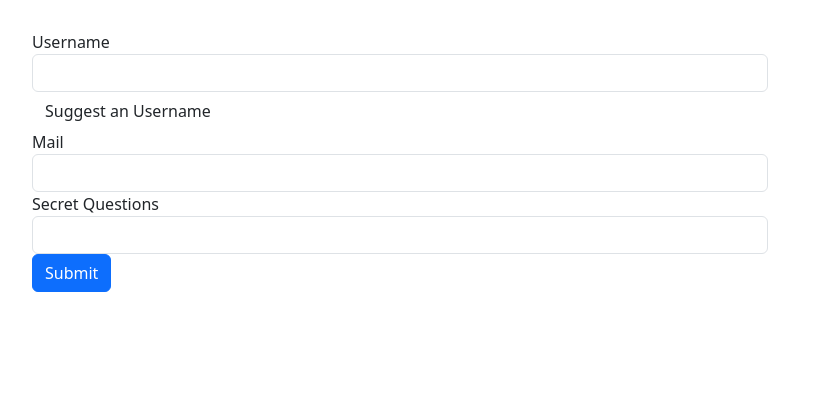
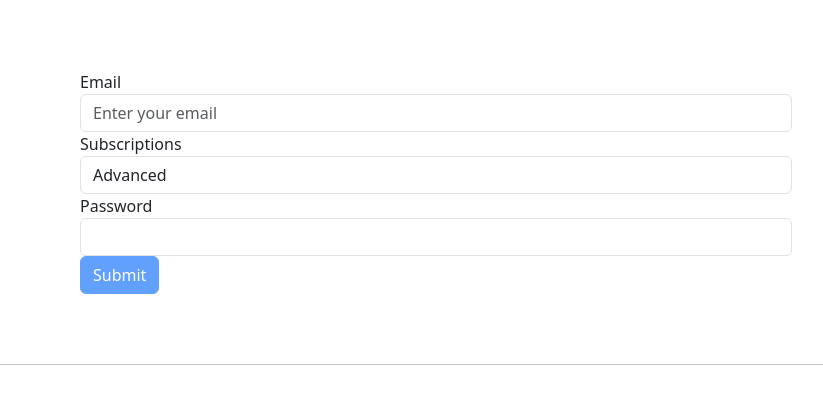
Before and after one commit to komal-abjima/Angular-practice, an Angular app: page / in a window 1280 px wide. Shown: the top 404 px of the page, without its empty margins (50-873 px from the left). Built offline with nearby package versions, Linux system fonts and the light colour scheme.

Commit message:
initial-commit(31-01-24)

```diff
--- a/src/app/app.component.css
+++ b/src/app/app.component.css
@@ -1,3 +1,6 @@
 .container {
   margin-top: 30px;
 }
+input.ng-invalid.ng-touched{
+  border: 1px solid red;
+}
--- a/src/app/app.component.html
+++ b/src/app/app.component.html
@@ -1,38 +1,75 @@
-<div class="container">
+<!-- assignmnet component -->
+<app-form></app-form>
+
+<!-- practice component -->
+<!-- <div class="container">
   <div class="row">
     <div class="col-xs-12 col-sm-10 col-md-8 col-sm-offset-1 col-md-offset-2">
       <form (ngSubmit)="onSubmit()" #TDForm="ngForm">
-        <div id="user-data">
+        <div id="user-data" ngModelGroup="userData"
+        #userData="ngModelGroup">
           <div class="form-group">
             <label for="username">Username</label>
             <input type="text"
             id="username"
             class="form-control"
             ngModel
-            name="username">
+            name="username"
+            required>
           </div>
-          <button class="btn btn-default" type="button">Suggest an Username</button>
+          <button class="btn btn-default"
+          type="button"
+          (click)="suggestUserName()">Suggest an Username</button>
           <div class="form-group">
             <label for="email">Mail</label>
             <input type="email"
             id="email"
             class="form-control"
             ngModel
-            name="email">
+            name="email"
+            required
+            email
+            #email="ngModel">
+            <span style="color: red;" *ngIf="!email.valid && email.touched">Please enter a valid email address.</span>
           </div>
         </div>
+        <p *ngIf="!userData.valid && userData.touched">User Data is invalid.</p>
         <div class="form-group">
           <label for="secret">Secret Questions</label>
           <select id="secret"
           class="form-control"
-          ngModel
+          [ngModel]="defaultQuestion"
           name="secret">
             <option value="pet">Your first Pet?</option>
             <option value="teacher">Your first teacher?</option>
           </select>
         </div>
-        <button class="btn btn-primary" type="submit">Submit</button>
+          <div class="form-group">
+            <textarea name="questionAnswer" rows="3" class="form-control" [(ngModel)]="answer"></textarea>
+          </div>
+          <p>Your Answer is: {{answer}}</p>
+          <div class="radio" *ngFor="let gender of genders">
+            <label for="">
+              <input type="radio" name="gender" ngModel [value]="gender">
+              {{gender}}
+            </label>
+
+          </div>
+        <button class="btn btn-primary" [disabled]="!TDForm.valid" type="submit">Submit</button>
       </form>
     </div>
   </div>
 </div>
+<hr>
+<div class="container">
+<div class="row" *ngIf="submittedForm">
+  <div class="col-xs-12">
+    <h3>Your Data</h3>
+    <p>Username: {{user.username}} </p>
+    <p>Email: {{user.email}}</p>
+    <p>Secret Question: Your First {{user.secret}} is?</p>
+    <p>Your Answer: {{user.answer}}</p>
+    <p>Gender: {{user.gender}}</p>
+  </div>
+</div>
+</div> -->
--- a/src/app/app.component.ts
+++ b/src/app/app.component.ts
@@ -8,14 +8,53 @@ import { NgForm } from '@angular/forms';
 })
 export class AppComponent {
 
-  @ViewChild('TDForm') form: NgForm;
+  @ViewChild('TDForm') Signupform: NgForm;
+  defaultQuestion = 'teacher';
+  answer = '';
+  genders = ['male', 'female'];
+  submittedForm = false;
+  user = {
+    username: '',
+    email: '',
+    secret: '',
+    answer: '',
+    gender: ''
+  }
 
   suggestUserName() {
     const suggestedName = 'Superuser';
+    // it overwrite all the form values
+    // this.Signupform.setValue({
+    //   userData: {
+    //     username: suggestedName,
+    //     email: ''
+    //   },
+    //   secret: 'pet',
+    //   questionAnswer: '',
+    //   gender: 'female'
+    // });
+
+    // it overwrite only a particular form value not all
+    this.Signupform.form.patchValue({
+      userData: {
+        username: suggestedName
+      }
+
+
+
+    })
   }
   onSubmit(){
     // onSubmit(form:ngForm) {
-    console.log('form submitted..')
-    console.log(this.form);
+    // console.log('form submitted..')
+    // console.log(this.Signupform);
+    this.submittedForm = true;
+    this.user.username = this.Signupform.value.userData.username;
+    this.user.email = this.Signupform.value.userData.email;
+    this.user.secret = this.Signupform.value.secret;
+    this.user.answer = this.Signupform.value.questionAnswer;
+    this.user.gender = this.Signupform.value.gender;
+
+    this.Signupform.reset();
   }
 }
--- a/src/app/app.module.ts
+++ b/src/app/app.module.ts
@@ -4,10 +4,12 @@ import { FormsModule } from '@angular/forms';
 
 
 import { AppComponent } from './app.component';
+import { FormComponent } from './assignment/form/form.component';
 
 @NgModule({
   declarations: [
-    AppComponent
+    AppComponent,
+    FormComponent
   ],
   imports: [
     BrowserModule,
--- /dev/null
+++ b/src/app/assignment/form/form.component.css
@@ -0,0 +1,4 @@
+.container{
+    padding: 20px 30px;
+    margin: 50px 100px;
+}
--- /dev/null
+++ b/src/app/assignment/form/form.component.html
@@ -0,0 +1,67 @@
+<div class="container">
+    <div class="row">
+        <div class="col-xs-12 col-sm-10 col-md-8 col-sm-offset-1 col-md-offset-2">
+            <form (ngSubmit)="onSubmit()" #assignForm="ngForm">
+                <div id="user-data" ngModelGroup="userData"
+                #userData="ngModelGroup">
+                <div class="form-group">
+                    <label for="email">Email</label>
+                    <input type="email"
+                    class="form-control"
+                    name="email"
+                    placeholder="Enter your email"
+                    required
+                    #email="ngModel"
+                    ngModel>
+                    <span class="text-danger" *ngIf="!email.valid && email.touched">Please enter a valid email address.</span>
+                  </div>
+
+                  <div class="form-group">
+                    <label for="subscriptions">Subscriptions</label>
+                    <select id="subscription"
+                    class="form-control"
+                    [ngModel]="defaultSubscription"
+                     name="subscription"
+                     required
+
+                    >
+                      <option value="basic">Basic</option>
+                      <option value="advanced">Advanced</option>
+                      <option value="pro">Pro</option>
+                    </select>
+
+
+
+                  </div>
+
+
+                  <div class="form-group">
+                    <label>Password</label>
+                    <input type="password" class="form-control" name="password"
+                        #password="ngModel" required ngModel>
+                    <span class="text-danger"
+                        *ngIf="(password.touched || assignForm.submittedForm) && password.errors?.required">
+                        Password is required
+                    </span>
+                </div>
+                </div>
+                <p class="text-danger" *ngIf="!userData.valid && userData.touched">User Data is invalid.</p>
+
+                  <input type="submit" class="btn btn-primary" [disabled]="!assignForm.valid" value="Submit">
+
+            </form>
+        </div>
+    </div>
+</div>
+
+<hr>
+<div class="container">
+<div class="row" *ngIf="submittedForm">
+  <div class="col-xs-12">
+    <h3>Your Data</h3>
+    <p>Email: {{user.email}} </p>
+    <p>Subscription: {{user.subscription}}</p>
+    <p>Password : {{user.password}}</p>
+  </div>
+</div>
+</div>
--- /dev/null
+++ b/src/app/assignment/form/form.component.ts
@@ -0,0 +1,37 @@
+import { Component, OnInit, ViewChild } from '@angular/core';
+import { NgForm } from '@angular/forms';
+
+@Component({
+  selector: 'app-form',
+  templateUrl: './form.component.html',
+  styleUrl: './form.component.css'
+})
+export class FormComponent {
+@ViewChild('assignForm') assignmentForm: NgForm;
+defaultSubscription = "advanced";
+submittedForm = false;
+user = {
+  email: '',
+  subscription: '',
+  password: ''
+}
+
+
+
+  onSubmit(){
+    console.log(this.assignmentForm);
+     // prinitng values on console
+     console.log(this.assignmentForm.value.email);
+     console.log(this.assignmentForm.value.subscription);
+     console.log(this.assignmentForm.value.password);
+    this.submittedForm = true;
+    this.user.email = this.assignmentForm.value.email;
+    this.user.subscription = this.assignmentForm.value.subscription;
+    this.user.password = this.assignmentForm.value.password;
+
+    this.assignmentForm.reset();
+
+
+  }
+
+}
```
